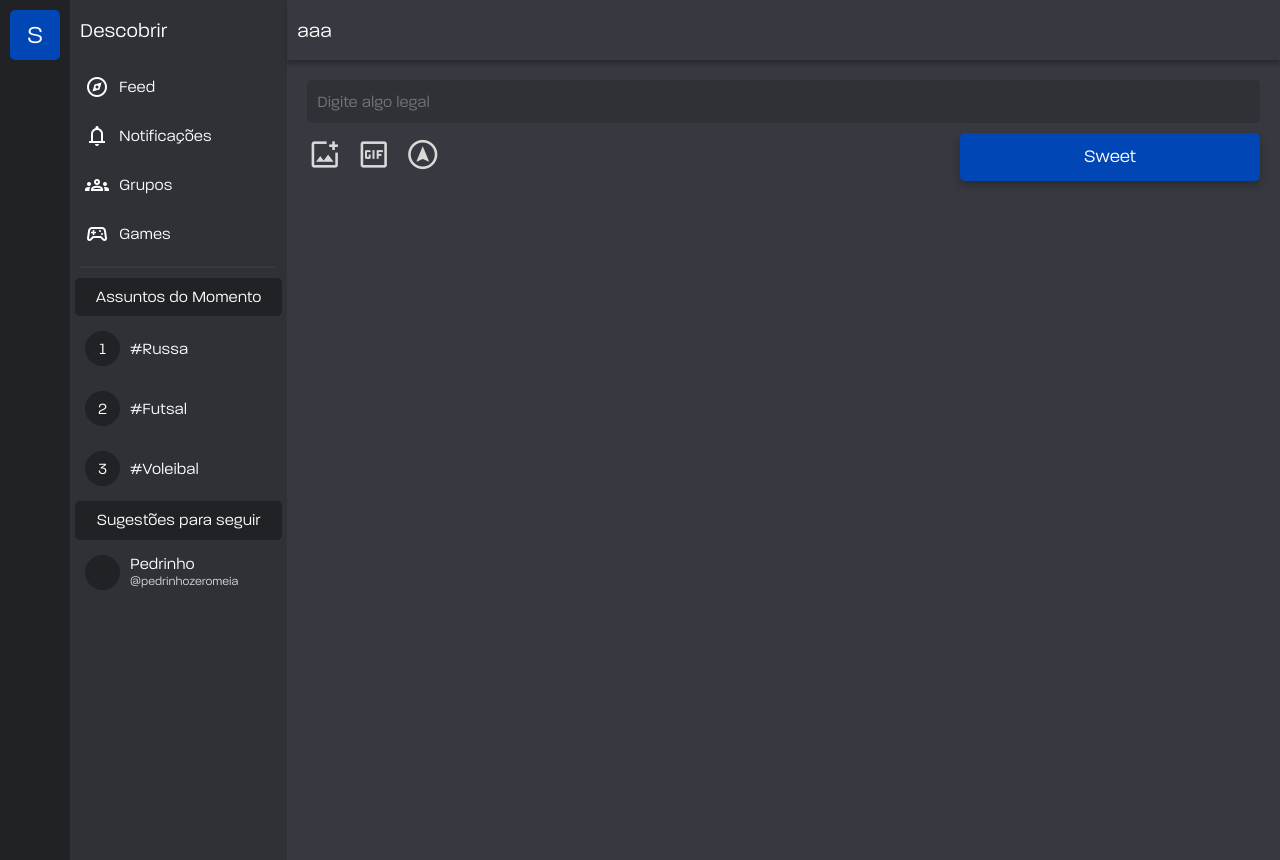
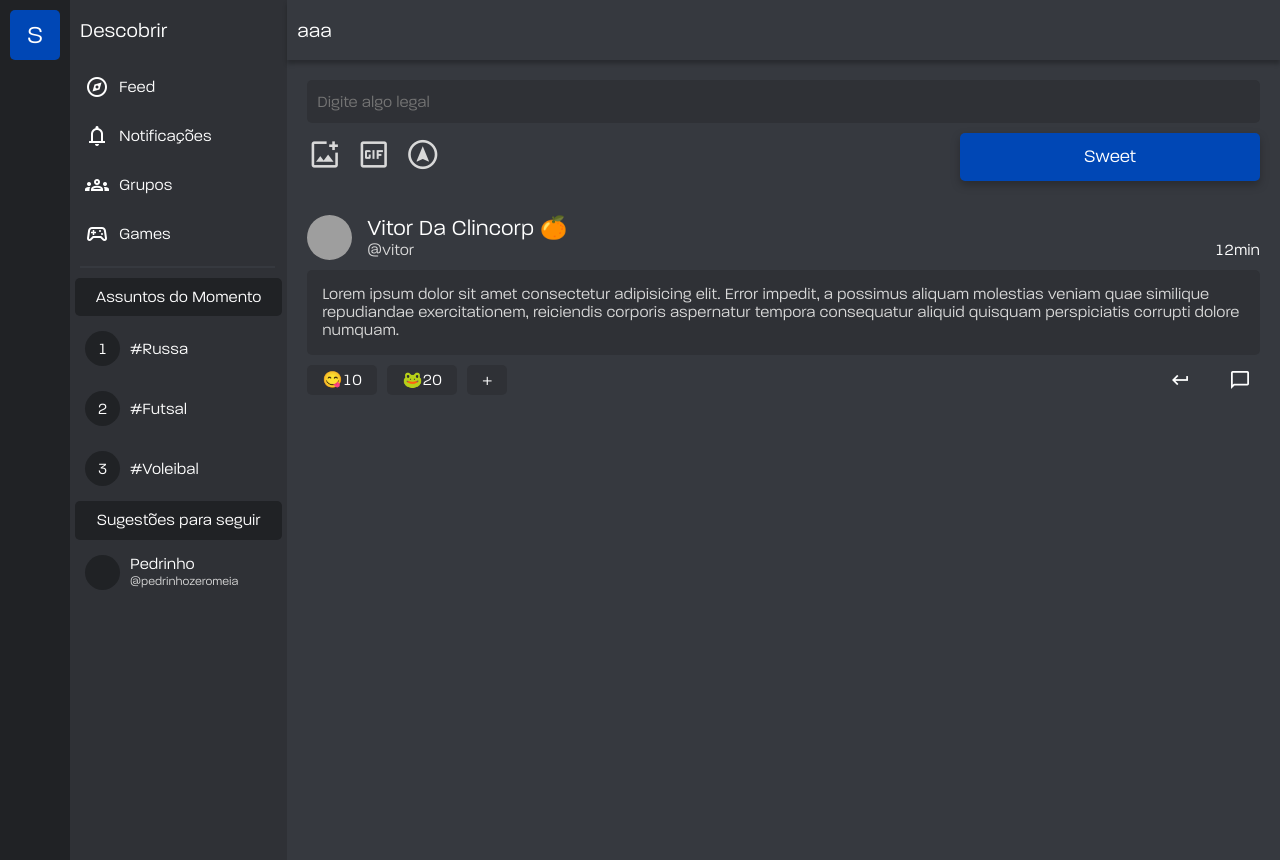
Before and after one commit to edersonff/SWITTER, a Node server app: page / in a window 1280 px wide. Run offline with Node 20, Linux system fonts and the light colour scheme; some libraries are stand-ins or nearby versions; grey boxes are pictures that could not be loaded.

Commit message:
more changes

```diff
--- a/Backend/src/public/css/feed/index.css
+++ b/Backend/src/public/css/feed/index.css
@@ -1,179 +1,3 @@
-@font-face {
-    font-family: 'Paralucent';
-    src: url(/src/Paralucent\ Text\ W00\ Book.ttf);
-}
-
-* {
-    font-family: 'Paralucent';
-    box-sizing: border-box;
-}
-
-body::-webkit-scrollbar {
-    width: 5px;
-    /* width of the entire scrollbar */
-}
-
-body::-webkit-scrollbar-track {
-    background: #36393F;
-    /* color of the tracking area */
-}
-
-body::-webkit-scrollbar-thumb {
-    background-color: #202225;
-    /* color of the scroll thumb */
-    border-radius: 20px;
-    /* roundness of the scroll thumb */
-    border: 3px solid #202225;
-    /* creates padding around scroll thumb */
-}
-
-body {
-    min-height: 100vh;
-    margin: 0px;
-}
-
-.body {
-    display: flex;
-}
-
-nav {
-    width: 80px;
-    padding: 0px 10px 0px 10px;
-    background-color: #202225;
-}
-
-nav .S {
-    width: 50px;
-    height: 50px;
-    font-size: 25px;
-    border-radius: 5px;
-    margin-top: 10px;
-    background-color: #0047B5;
-    color: #fff;
-    display: flex;
-    align-items: center;
-    justify-content: center;
-    cursor: pointer;
-}
-
-nav .S:hover {
-    background-color: #0047B5;
-}
-
-section {
-    width: 280px;
-    background-color: #2F3136;
-}
-
-section .header {
-    width: 100%;
-    height: 60px;
-    display: flex;
-    align-items: center;
-    padding-left: 10px;
-    font-size: 20px;
-    color: #fff;
-}
-
-section dl {
-    width: 100%;
-    margin: 0px;
-}
-
-section dl dd,
-section dl dt {
-    color: #fff;
-    margin: 5px;
-    padding: 10px;
-    border-radius: 5px;
-    display: flex;
-    align-self: center;
-    cursor: pointer;
-}
-
-
-section dl dd span,
-section dl dt {
-    display: flex;
-    align-items: center;
-    justify-content: center;
-}
-
-section .material-symbols-outlined {
-    margin-right: 10px;
-}
-
-section dl dd .rank {
-    width: 35px;
-    height: 35px;
-    margin-right: 10px;
-    display: flex;
-    align-items: center;
-    justify-content: center;
-    border-radius: 50px;
-    background-color: #202225;
-}
-
-section dl dd .perfil {
-    display: grid;
-}
-
-section dl dd .perfil span {
-    display: flex;
-    align-items: center;
-    justify-content: flex-start;
-}
-
-section dl dd .perfil .arroba {
-    font-size: 12px;
-    color: #D9D9D9;
-}
-
-section dl dt {
-    background-color: #202225;
-}
-
-section dl dd:hover {
-    background-color: #202225;
-}
-
-section .separacao {
-    width: 90%;
-    height: 2px;
-    left: 114px;
-    top: 467px;
-    background: #36393F;
-    margin: 10px;
-}
-
-main {
-    background-color: #36393F;
-    width: 100%;
-    height: 100%;
-}
-
-main header {
-    width: 100%;
-    height: 60px;
-    color: #fff;
-    display: flex;
-    align-items: center;
-    box-shadow: 0px 4px 4px rgba(0, 0, 0, 0.25);
-    z-index: 1;
-    position: relative;
-}
-
-main header span {
-    font-size: 20px;
-    margin-left: 10px;
-}
-
-main .container {
-    width: 100%;
-    height: 100vh;
-    background-color: #36393F;
-}
-
 main .container input {
     width: 100%;
     height: 43px;
@@ -215,3 +39,126 @@ main .container .acoes button {
     font-size: 18px;
     cursor: pointer;
 }
+
+main .container .usuario{
+    margin-top: 20px;
+}
+
+main .container .usuario .publicacao{
+    background-color: #2F3136;
+    color: #D9D9D9;
+    width: 100%;
+    height: 100%;
+    border-radius: 5px;
+    margin-top: 10px;
+    padding: 15px;
+}
+
+main .container .usuario .publicacao img{
+    margin-top: 10px;
+    height: 300px;
+    width: 100%;
+    border-radius: 5px;
+}
+
+main .container .usuario .informacoes{
+    display: flex;
+    align-items: flex-end;
+    justify-content: space-between;
+    color: #FFFFFF;
+}
+
+main .container .usuario .informacoes .informacoes-usuario{
+    display: flex;
+    align-items: flex-end;
+}
+
+main .container .usuario .nome-usuario{
+    padding-top: 15px;
+    margin-left: 15px;
+    display: grid;
+    align-items: flex-end;
+}
+
+main .container .usuario .nome-usuario .nome{
+    font-size: 22px;
+}
+
+main .container .usuario .nome-usuario .arroba{
+    color: #D9D9D9;
+}
+
+main .container .usuario .informacoes .foto{
+    width: 45px;
+    height: 45px;
+    border-radius: 50px;
+    background-color: #2F3136;
+}
+
+main .container .usuario .informacoes .foto img{
+    width: 100%;
+    height: 100%;
+    border-radius: 50px;
+}
+
+main .container .usuario .reacoes{
+    width: 100%;
+    height: 30px;
+    margin-top: 10px;
+    display: flex;
+    align-items: center;
+    justify-content: space-between;
+}
+
+main .container .usuario .reacoes .emojis{
+    height: 100%;
+    display: flex;
+    align-items: center;
+}
+
+main .container .usuario .reacoes .emojis .emoji,
+main .container .usuario .reacoes .emojis .add{
+    background-color: #2F3136;
+    border-radius: 5px;
+    margin-right: 10px;
+    display: flex;
+    align-items: center;
+    justify-content: center;
+    width: 70px;
+    height: 100%;
+    color: #FFFFFF;
+    cursor: pointer;
+}
+
+main .container .usuario .reacoes .emojis .emoji:hover,
+main .container .usuario .reacoes .emojis .add:hover{
+    background-color: #202225;
+}
+
+main .container .usuario .reacoes .emojis .add{
+    width: 40px;
+}
+
+main .container .usuario .reacoes .comportamentos{
+    width: 100px;
+    display: flex;
+    align-items: center;
+    justify-content: space-between;
+    color: #FFFFFF;
+}
+
+main .container .usuario .reacoes .comportamentos .material-symbols-outlined{
+    width: 40px;
+    height: 40px;
+    display: flex;
+    align-items: center;
+    justify-content: center;
+    cursor: pointer;
+    font-size: 22px;
+    border-radius: 20px;
+
+}
+
+main .container .usuario .reacoes .comportamentos .material-symbols-outlined:hover{
+    background-color: #2F3136;
+}
--- a/Backend/src/public/css/reset.css
+++ b/Backend/src/public/css/reset.css
@@ -197,7 +197,7 @@ template {
 
 nav.navbar,
 section {
-    width: 100%;
+    /* width: 100%; */
 }
 
 input {
--- a/Backend/src/public/css/styles.css
+++ b/Backend/src/public/css/styles.css
@@ -11,3 +11,179 @@ main{
     height: 100%;
     display: flex;
 }
+
+@font-face {
+    font-family: 'Paralucent';
+    src: url(/src/Paralucent\ Text\ W00\ Book.ttf);
+}
+
+* {
+    font-family: 'Paralucent';
+    box-sizing: border-box;
+}
+
+body::-webkit-scrollbar {
+    width: 5px;
+    /* width of the entire scrollbar */
+}
+
+body::-webkit-scrollbar-track {
+    background: #36393F;
+    /* color of the tracking area */
+}
+
+body::-webkit-scrollbar-thumb {
+    background-color: #202225;
+    /* color of the scroll thumb */
+    border-radius: 20px;
+    /* roundness of the scroll thumb */
+    border: 3px solid #202225;
+    /* creates padding around scroll thumb */
+}
+
+body {
+    min-height: 100vh;
+    margin: 0px;
+}
+
+.body {
+    display: flex;
+}
+
+nav {
+    width: 80px;
+    padding: 0px 10px 0px 10px;
+    background-color: #202225;
+}
+
+nav .S {
+    width: 50px;
+    height: 50px;
+    font-size: 25px;
+    border-radius: 5px;
+    margin-top: 10px;
+    background-color: #0047B5;
+    color: #fff;
+    display: flex;
+    align-items: center;
+    justify-content: center;
+    cursor: pointer;
+}
+
+nav .S:hover {
+    background-color: #0047B5;
+}
+
+section {
+    width: 280px;
+    background-color: #2F3136;
+}
+
+section .header {
+    width: 100%;
+    height: 60px;
+    display: flex;
+    align-items: center;
+    padding-left: 10px;
+    font-size: 20px;
+    color: #fff;
+}
+
+section dl {
+    width: 100%;
+    margin: 0px;
+}
+
+section dl dd,
+section dl dt {
+    color: #fff;
+    margin: 5px;
+    padding: 10px;
+    border-radius: 5px;
+    display: flex;
+    align-self: center;
+    cursor: pointer;
+}
+
+
+section dl dd span,
+section dl dt {
+    display: flex;
+    align-items: center;
+    justify-content: center;
+}
+
+section .material-symbols-outlined {
+    margin-right: 10px;
+}
+
+section dl dd .rank {
+    width: 35px;
+    height: 35px;
+    margin-right: 10px;
+    display: flex;
+    align-items: center;
+    justify-content: center;
+    border-radius: 50px;
+    background-color: #202225;
+}
+
+section dl dd .perfil {
+    display: grid;
+}
+
+section dl dd .perfil span {
+    display: flex;
+    align-items: center;
+    justify-content: flex-start;
+}
+
+section dl dd .perfil .arroba {
+    font-size: 12px;
+    color: #D9D9D9;
+}
+
+section dl dt {
+    background-color: #202225;
+}
+
+section dl dd:hover {
+    background-color: #202225;
+}
+
+section .separacao {
+    width: 90%;
+    height: 2px;
+    left: 114px;
+    top: 467px;
+    background: #36393F;
+    margin: 10px;
+}
+
+main {
+    background-color: #36393F;
+    width: 100%;
+    height: 100%;
+}
+
+main header {
+    width: 100%;
+    height: 60px;
+    color: #fff;
+    display: flex;
+    align-items: center;
+    box-shadow: 0px 4px 4px rgba(0, 0, 0, 0.25);
+    z-index: 1;
+    position: relative;
+}
+
+main header span {
+    font-size: 20px;
+    margin-left: 10px;
+}
+
+main .container {
+    width: 100%;
+    height: 100vh;
+    background-color: #36393F;
+}
--- a/Views/feed/index.handlebars
+++ b/Views/feed/index.handlebars
@@ -17,4 +17,53 @@
 
         <button>Sweet</button>
     </div>
+
+    <div class="usuario">
+        <div class="informacoes">
+            <div class="informacoes-usuario">
+                <div class="foto">
+                    <img src="https://avatars.githubusercontent.com/u/97001424?v=4" alt="">
+                </div>
+                <div class="nome-usuario">
+                    <p class="nome">Vitor Da Clincorp 🍊</p>
+                    <p class="arroba">@vitor</p>
+                </div>
+            </div>
+            <p class="horario">12min</p>
+
+        </div>
+        <div class="publicacao">
+            <p>Lorem ipsum dolor sit amet consectetur adipisicing elit. Error impedit, a possimus aliquam molestias
+                veniam quae similique repudiandae exercitationem, reiciendis corporis aspernatur tempora consequatur
+                aliquid quisquam perspiciatis corrupti dolore numquam.</p>
+        </div>
+
+        <div class="reacoes">
+            <div class="emojis">
+                <div class="emoji">😋 <p>10</p>
+                </div>
+
+                <div class="emoji">🐸 <p>20</p>
+                </div>
+
+                <div class="add">+
+                </div>
+            </div>
+
+            <div class="comportamentos">
+                <div class="resweetar">
+                    <span class="material-symbols-outlined">
+                        keyboard_return
+                    </span>
+                </div>
+                <div class="comentar">
+                    <span class="material-symbols-outlined">
+                        chat_bubble
+                    </span>
+                </div>
+            </div>
+
+
+        </div>
+    </div>
 </div>
--- a/Views/layouts/main.handlebars
+++ b/Views/layouts/main.handlebars
@@ -9,7 +9,7 @@
     <link rel="stylesheet" href="./css/styles.css">
     <link rel="stylesheet" href="./css/reset.css">
     <link rel="stylesheet" href="/css/feed/index.css">
-    <script src="./js/jquery.js"></script>
+    <script src="./js/jquery-3.6.0.min.js"></script>
     {{{_sections.head}}}
 
     <title>{{Page}}</title>
```
